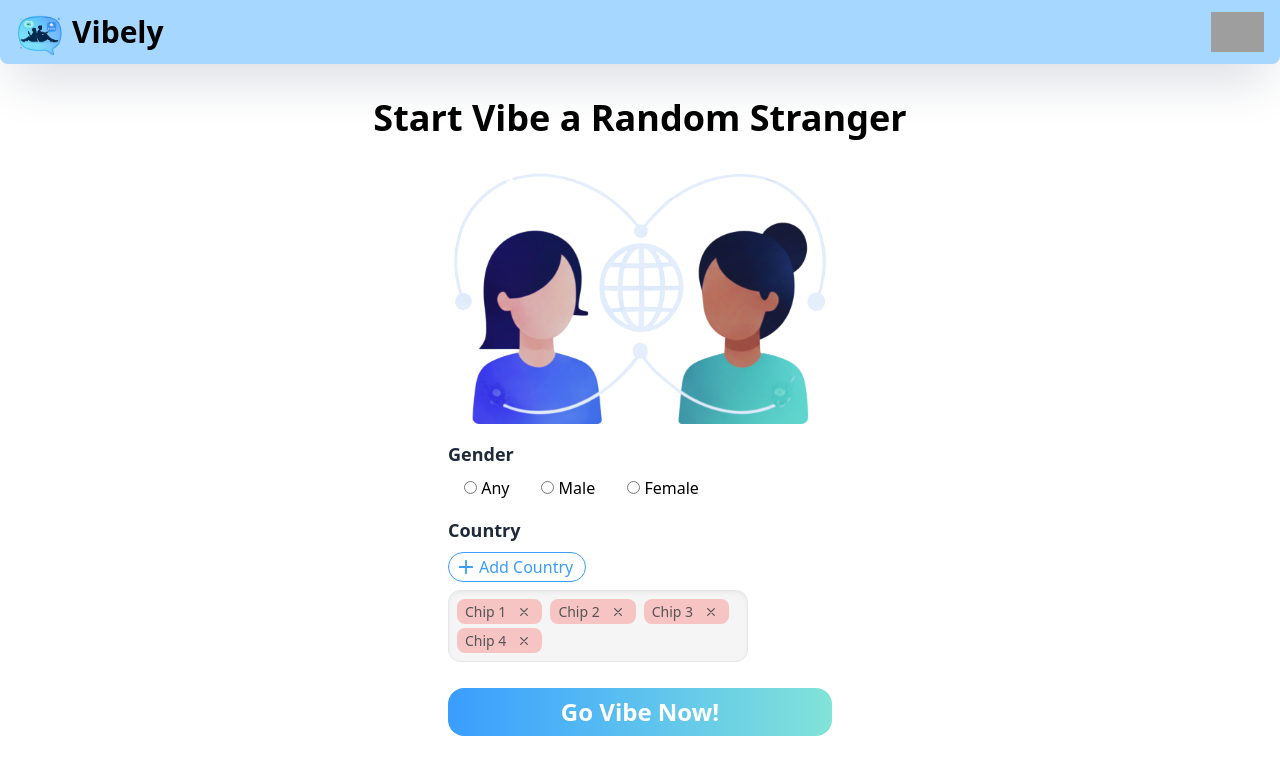
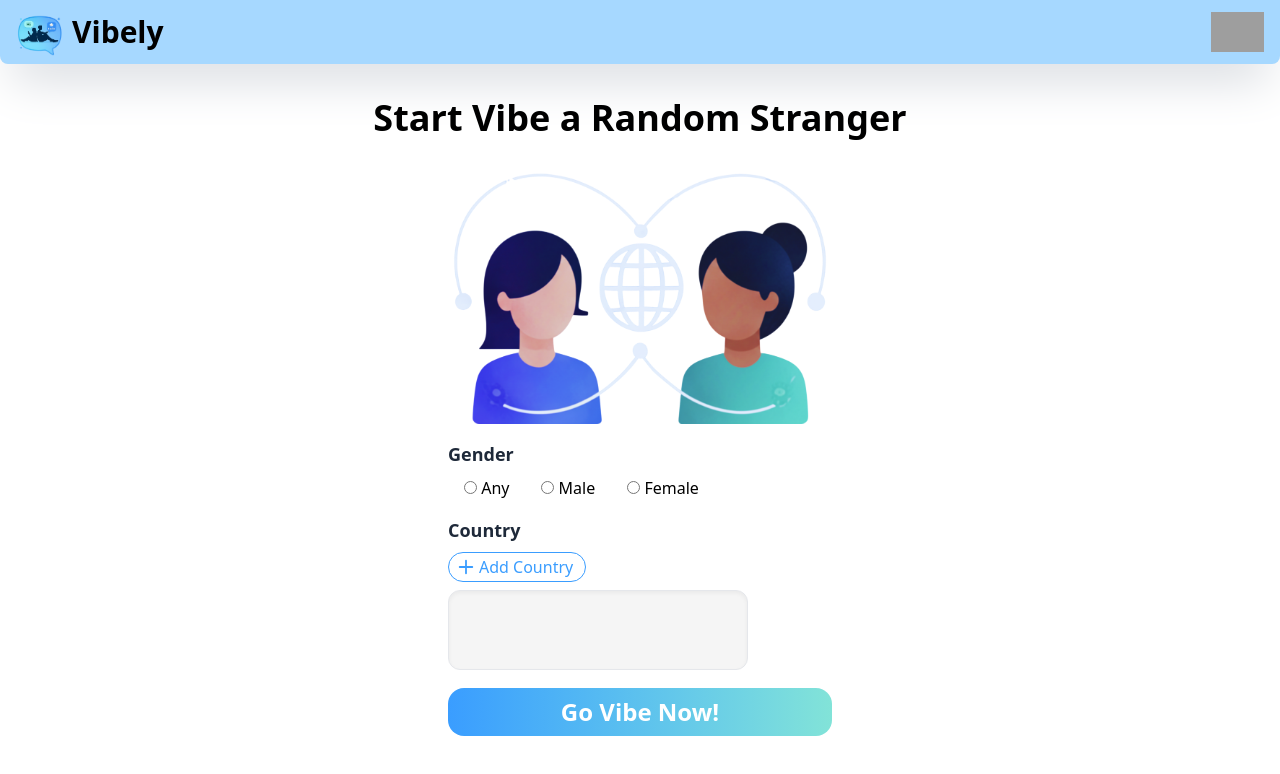
Before and after one commit to NiteshSinghal10/Vibely-Frontend, an Angular app: page /home in a window 1280 px wide. Shown: the top 774 px of the page. Built offline with nearby package versions, Linux system fonts and the light colour scheme; no server answers; grey boxes are pictures that could not be loaded.

Commit message:
[FIXED] Fixed

```diff
--- a/src/app/components/selected-chips-component/selected-chips-component.component.html
+++ b/src/app/components/selected-chips-component/selected-chips-component.component.html
@@ -1,6 +1,6 @@
 <div
   class="flex flex-wrap gap-x-2 gap-y-1 border rounded-xl h-max p-2 border-gray-200 bg-bg-gray shadow-inner text-shadow-black overflow-y-scroll"
-  [style.maxHeight]="maxHeight" [style.width]="width">
+  [style.maxHeight]="maxHeight" [style.minHeight]="minHeight" [style.width]="width">
   @for(chip of chips; track chip) {
   <app-chip [chip]="chip" [config]="chipConfig" />
   }
--- a/src/app/components/selected-chips-component/selected-chips-component.component.ts
+++ b/src/app/components/selected-chips-component/selected-chips-component.component.ts
@@ -10,6 +10,7 @@ import { TailwindColorPipe } from '../../pipes';
 })
 export class SelectedChipsComponentComponent implements OnInit {
   @Input() maxHeight = '300px';
+  @Input() minHeight = '200px';
   @Input() width = '300px';
   @Input() chips: IChip[] = [
     { label: 'Chip 1', value: 'chip-1', bgColor: '#FF0000' },
@@ -17,14 +18,7 @@ export class SelectedChipsComponentComponent implements OnInit {
     { label: 'Chip 3', value: 'chip-3', bgColor: '#FF0000' },
     { label: 'Chip 4', value: 'chip-4', bgColor: '#FF0000' },
   ];
-
-  constructor(private tailwindColorPipe: TailwindColorPipe) {}
-
-  ngOnInit(): void {
-    this.chipConfig.textColor = this.tailwindColorPipe.transform('--color-gray');
-  }
-
-  chipConfig: IChipConfig = {
+  @Input() chipConfig: IChipConfig = {
     textColor: '',
     textSize: '14px',
     maxWidth: `calc(${this.width} - 90px)`,
@@ -34,4 +28,12 @@ export class SelectedChipsComponentComponent implements OnInit {
       height: '20'
     }
   };
+
+  constructor(private tailwindColorPipe: TailwindColorPipe) {}
+
+  ngOnInit(): void {
+    this.chipConfig.textColor = this.tailwindColorPipe.transform('--color-gray');
+  }
+
+
 }
--- a/src/app/screens/home-screen/home-screen.component.html
+++ b/src/app/screens/home-screen/home-screen.component.html
@@ -37,7 +37,7 @@
         </div>
 
         <!-- chips  -->
-        <app-selected-chips-component />
+        <app-selected-chips-component [minHeight]="'80px'" [maxHeight]="'100px'" [chips]="chips" />
       </div>
      </div>
 
--- a/src/app/screens/home-screen/home-screen.component.ts
+++ b/src/app/screens/home-screen/home-screen.component.ts
@@ -2,7 +2,7 @@ import { Component, OnInit } from '@angular/core';
 
 import { DropdownDirective } from '../../directives';
 import { CountryService } from '../../services/country/country.service';
-import { IOption, IDropdownConfig, SelectedChipsComponentComponent } from '../../components';
+import { IOption, IDropdownConfig, SelectedChipsComponentComponent, IChip } from '../../components';
 import { PlusAsset } from '../../assets';
 
 @Component({
@@ -32,6 +32,10 @@ export class HomeScreenComponent implements OnInit {
     })
   }
 
+  get chips(): IChip[] {
+    return this.options.filter(option => option.selected).map(option => ({ label: option.label, value: option.value, bgColor: '#FF0000'}))
+  }
+
   optionSelected(option: IOption) {
     const optionIndex = this.options.findIndex(inputOption => inputOption.value === option.value);
 
```
